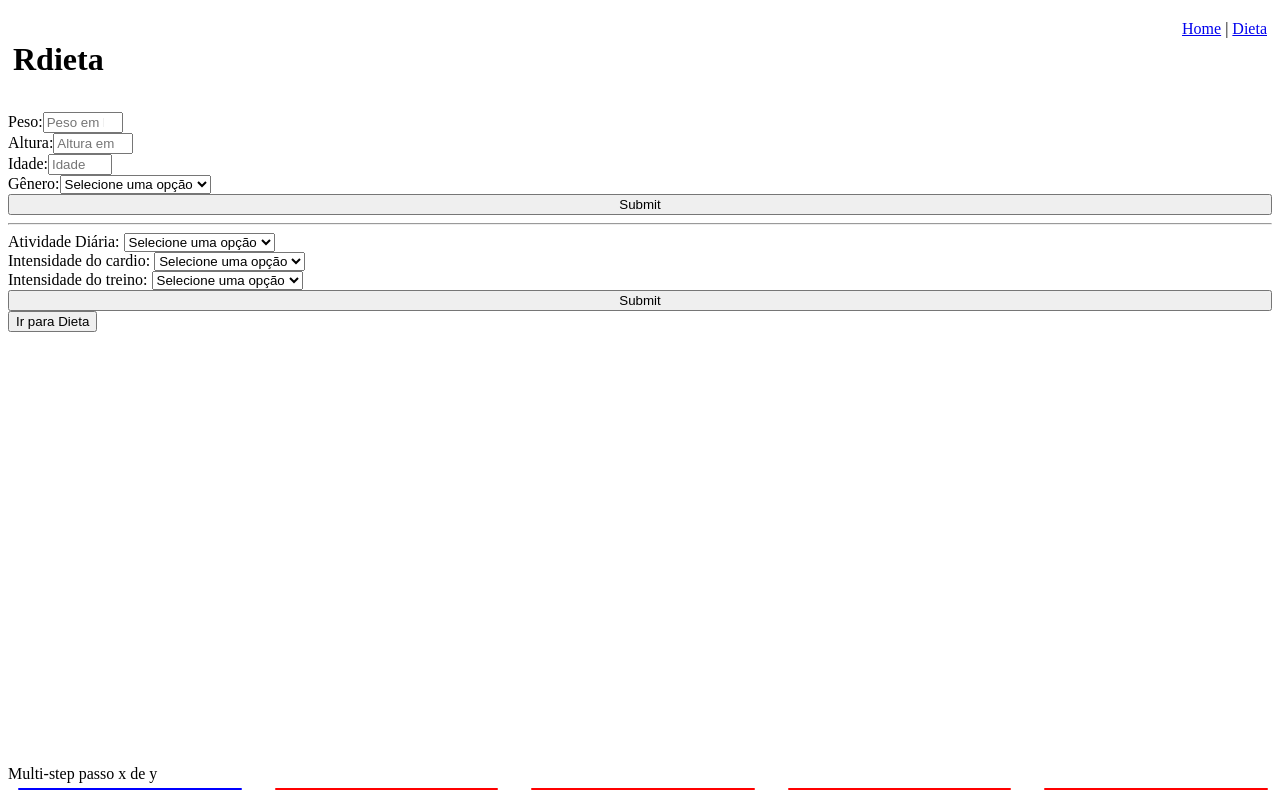
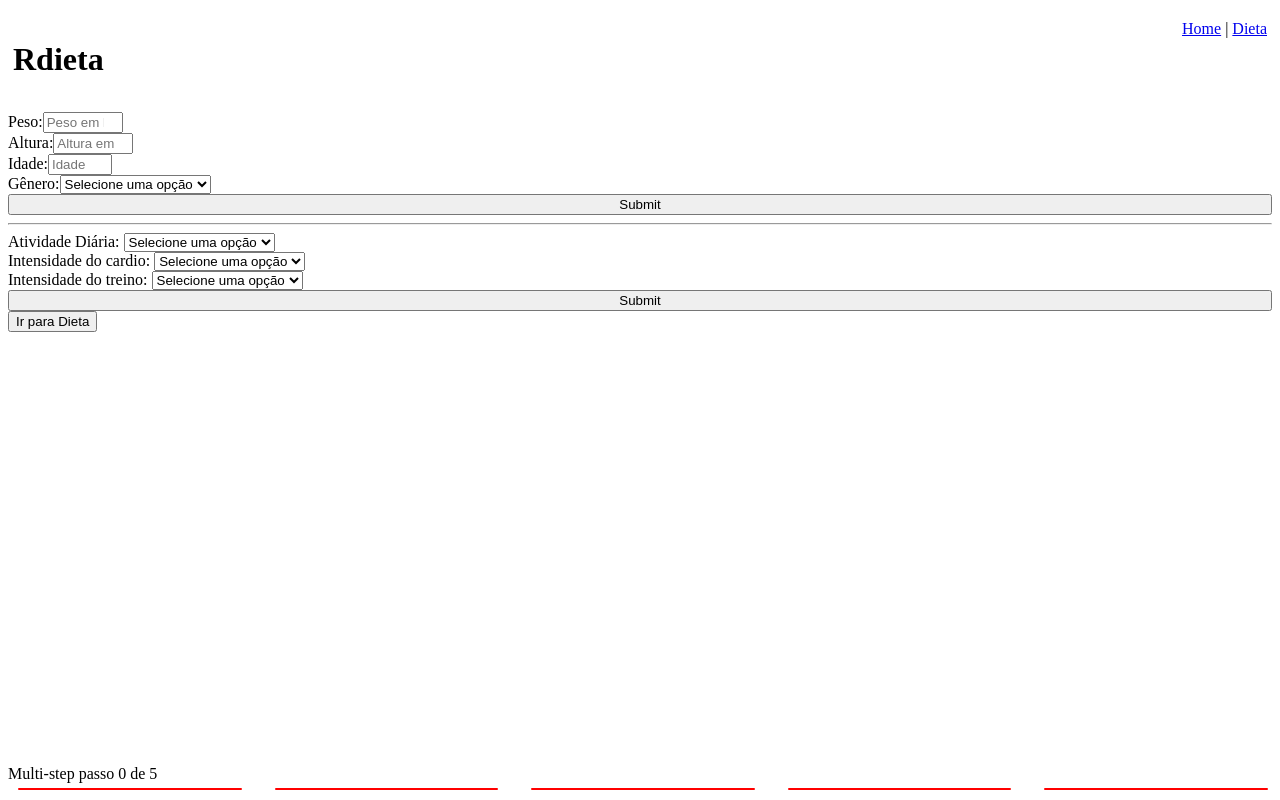
Before and after one commit to RenanArantes/rdieta, a Next.js app: page / in a window 1280 px wide. Built offline with nearby package versions, Linux system fonts and the light colour scheme.

Commit message:
step increase at send forms

```diff
--- a/components/BottomMultiStep.tsx
+++ b/components/BottomMultiStep.tsx
@@ -1,12 +1,9 @@
 interface BottomMultiStepProps {
   step: number
-  currentStep?: number
+  currentStep: number
 }
 
-export function BottomMultiStep({
-  step,
-  currentStep = 1,
-}: BottomMultiStepProps) {
+export function BottomMultiStep({ step, currentStep }: BottomMultiStepProps) {
   return (
     <div
       style={{
@@ -16,7 +13,9 @@ export function BottomMultiStep({
         height: 35,
       }}
     >
-      <span>Multi-step passo x de y</span>
+      <span>
+        Multi-step passo {currentStep} de {step}
+      </span>
       <div
         style={{
           display: 'grid',
@@ -32,7 +31,8 @@ export function BottomMultiStep({
               style={{
                 height: '1.5px',
                 borderRadius: '1px',
-                backgroundColor: currentStep >= step ? 'blue' : 'red',
+                backgroundColor:
+                  currentStep && currentStep >= step ? 'blue' : 'red',
                 marginRight: 20,
                 marginLeft: 10,
               }}
--- a/contexts/Diet.tsx
+++ b/contexts/Diet.tsx
@@ -1,5 +1,12 @@
-import { createContext, ReactNode, useEffect, useState } from 'react'
+import {
+  createContext,
+  ReactNode,
+  useContext,
+  useEffect,
+  useState,
+} from 'react'
 import { Diet } from '../@types/diet'
+import { StepContext } from './Step'
 
 interface DietContextType {
   dietData: Diet
@@ -25,6 +32,8 @@ interface DietContextProviderProps {
 export function DietContextProvider({ children }: DietContextProviderProps) {
   const [dietData, setDietData] = useState({} as Diet)
   const [mealFraction, setMealFraction] = useState(1)
+
+  const { increaseCurrentStep } = useContext(StepContext)
 
   useEffect(() => {
     const existsDietData = localStorage.getItem('@rdieta:diet')
@@ -53,6 +62,8 @@ export function DietContextProvider({ children }: DietContextProviderProps) {
         meal: state.meal,
       }
     })
+
+    increaseCurrentStep()
   }
 
   function createDietKcalMeta(newDietMetaKcalData: {
@@ -69,6 +80,8 @@ export function DietContextProvider({ children }: DietContextProviderProps) {
         meal: state.meal,
       }
     })
+
+    increaseCurrentStep()
   }
 
   function changeMealFraction(fraction: number) {
--- a/contexts/Person.tsx
+++ b/contexts/Person.tsx
@@ -1,5 +1,12 @@
-import { createContext, ReactNode, useEffect, useState } from 'react'
+import {
+  createContext,
+  ReactNode,
+  useContext,
+  useEffect,
+  useState,
+} from 'react'
 import { ActivityKcal, PersonDataType } from '../@types/person'
+import { StepContext } from './Step'
 
 interface PersonContextType {
   personData: PersonDataType
@@ -22,6 +29,7 @@ export function PersonContextProvider({
   children,
 }: PersonContextProviderProps) {
   const [personData, setPersonData] = useState({} as PersonDataType)
+  const { increaseCurrentStep } = useContext(StepContext)
 
   useEffect(() => {
     const existsPersonData = localStorage.getItem('@rdieta:person')
@@ -50,6 +58,8 @@ export function PersonContextProvider({
         totalCaloricSpending: state.totalCaloricSpending,
       }
     })
+
+    increaseCurrentStep()
   }
 
   function changeGender(newGender: 'male' | 'female') {
@@ -75,6 +85,8 @@ export function PersonContextProvider({
         totalCaloricSpending: totalCaloricSpendingValue,
       }
     })
+
+    increaseCurrentStep()
   }
 
   return (
--- a/contexts/Step.tsx
+++ b/contexts/Step.tsx
@@ -1,11 +1,11 @@
-import { createContext, ReactNode, useEffect, useState } from 'react'
+import { createContext, ReactNode, useState } from 'react'
 
 interface StepContextType {
   step: number
   currentStep: number
-  increaseStep: () => void
-  decreaseStep: () => void
-  resetSteps: () => void
+  increaseCurrentStep: () => void
+  decreaseCurrentStep: () => void
+  resetCurrentStep: () => void
 }
 
 export const StepContext = createContext({} as StepContextType)
@@ -14,33 +14,31 @@ interface StepContextProviderProps {
   children: ReactNode
 }
 
-export function StepContextProvidder({ children }: StepContextProviderProps) {
-  const [step, setStep] = useState(0)
-  const [currentStep, setCurrentStep] = useState(step)
+export function StepContextProvider({ children }: StepContextProviderProps) {
+  const [step, setStep] = useState(5)
+  const [currentStep, setCurrentStep] = useState(0)
 
-  function handleCurrentStep() {
-    setCurrentStep(step)
+  function increaseCurrentStep() {
+    setCurrentStep((state) => state + 1)
   }
 
-  useEffect(() => {
-    handleCurrentStep()
-  }, [step])
-
-  function increaseStep() {
-    setStep((state) => state + 1)
+  function decreaseCurrentStep() {
+    setCurrentStep((state) => state - 1)
   }
 
-  function decreaseStep() {
-    setStep((state) => state - 1)
-  }
-
-  function resetSteps() {
-    setStep(0)
+  function resetCurrentStep() {
+    setCurrentStep(0)
   }
 
   return (
     <StepContext.Provider
-      value={{ step, currentStep, increaseStep, decreaseStep, resetSteps }}
+      value={{
+        step,
+        currentStep,
+        increaseCurrentStep,
+        decreaseCurrentStep,
+        resetCurrentStep,
+      }}
     >
       {children}
     </StepContext.Provider>
--- a/pages/_app.tsx
+++ b/pages/_app.tsx
@@ -1,12 +1,13 @@
 import type { AppProps } from 'next/app'
-import { BottomMultiStep } from '../components/BottomMultiStep'
 import { Header } from '../components/Header'
 import { DietContextProvider } from '../contexts/Diet'
 import { MealContextProvider } from '../contexts/Meal'
 import { PersonContextProvider } from '../contexts/Person'
+import { StepContextProvider } from '../contexts/Step'
 
 export default function App({ Component, pageProps }: AppProps) {
   return (
+    <StepContextProvider>
       <PersonContextProvider>
         <DietContextProvider>
           <MealContextProvider>
@@ -17,10 +18,10 @@ export default function App({ Component, pageProps }: AppProps) {
             >
               <Header />
               <Component {...pageProps} />
-            <BottomMultiStep step={5} />
             </div>
           </MealContextProvider>
         </DietContextProvider>
       </PersonContextProvider>
+    </StepContextProvider>
   )
 }
--- a/pages/diet.tsx
+++ b/pages/diet.tsx
@@ -3,6 +3,7 @@ import { GetServerSideProps } from 'next/types'
 import { useContext, useEffect, useState } from 'react'
 import { MacroNutrients } from '../@types/diet'
 import Food from '../@types/food'
+import { BottomMultiStep } from '../components/BottomMultiStep'
 import { DietForm } from '../components/forms/DietForm'
 import { MealForm } from '../components/forms/MealForm'
 import { MealUpdateForm } from '../components/forms/MealUpdateForm'
@@ -11,6 +12,7 @@ import { FractionSelector } from '../components/FractionSelector'
 import { DietContext } from '../contexts/Diet'
 import { MealContext } from '../contexts/Meal'
 import { PersonContext } from '../contexts/Person'
+import { StepContext } from '../contexts/Step'
 
 interface DietProps {
   foods: Food[]
@@ -24,7 +26,8 @@ interface TotalMealMacrosProps extends MacroNutrients {
 export default function Diet({ foods, categories }: DietProps) {
   const { personData } = useContext(PersonContext)
   const { dietData } = useContext(DietContext)
-  const { meals, deleteMeal, updateMeal } = useContext(MealContext)
+  const { meals, deleteMeal } = useContext(MealContext)
+  const { step, currentStep } = useContext(StepContext)
 
   const [totalMealsMacros, setTotalMealsMacros] = useState({
     cho: 0,
@@ -223,6 +226,7 @@ export default function Diet({ foods, categories }: DietProps) {
           )}
         </div>
       </div>
+      <BottomMultiStep step={step} currentStep={currentStep} />
     </div>
   )
 }
--- a/pages/index.tsx
+++ b/pages/index.tsx
@@ -3,11 +3,14 @@ import { useRouter } from 'next/router'
 import { PersonContext } from '../contexts/Person'
 import { BMRForm } from '../components/forms/BMRForm'
 import { TotalKcalForm } from '../components/forms/TotalKcalForm'
+import { StepContext } from '../contexts/Step'
+import { BottomMultiStep } from '../components/BottomMultiStep'
 
 export default function Home() {
   const {
     personData: { bmr, totalCaloricSpending },
   } = useContext(PersonContext)
+  const { step, currentStep } = useContext(StepContext)
 
   const { push } = useRouter()
 
@@ -35,6 +38,7 @@ export default function Home() {
       <button type="button" onClick={() => push('/diet')}>
         Ir para Dieta
       </button>
+      <BottomMultiStep step={step} currentStep={currentStep} />
     </div>
   )
 }
```
Lines whose indentation alone changed are shown as unchanged.
